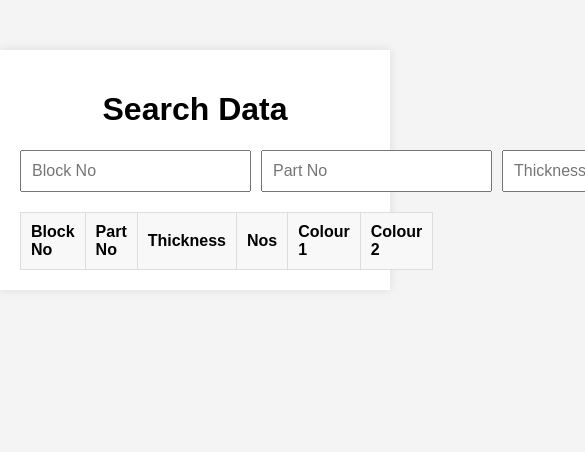
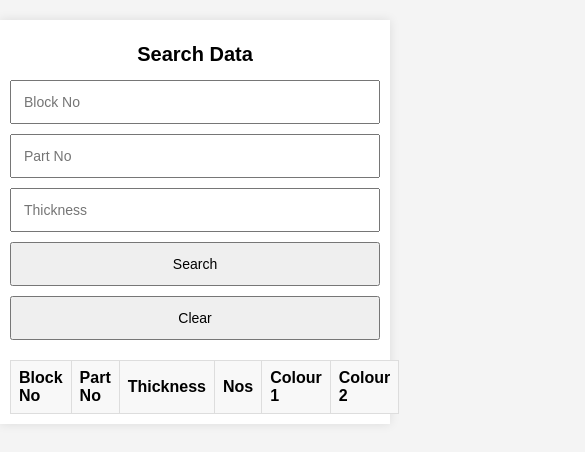
Before and after one commit to Mechengineersoft/my-website1, a website: page index.html in a window 390 px wide. Shown: the top 452 px of the page, 585 px wide, since content can reach past the window. Drawn offline with Linux system fonts and the light colour scheme.

Commit message:
Made website mobile-friendly

```diff
--- a/package.json
+++ b/package.json
@@ -12,6 +12,7 @@
   "type": "commonjs",
   "dependencies": {
     "cors": "^2.8.5",
+    "dotenv": "^16.4.7",
     "express": "^4.21.2",
     "googleapis": "^144.0.0"
   },
--- a/server.js
+++ b/server.js
@@ -1,3 +1,5 @@
+require('dotenv').config(); // Add this line at the top
+
 const express = require('express');
 const { google } = require('googleapis');
 const app = express();
--- a/styles.css
+++ b/styles.css
@@ -4,40 +4,75 @@ body {
     margin: 0;
     padding: 0;
 }
+
 .container {
     max-width: 800px;
-    margin: 50px auto;
+    margin: 20px auto;
     padding: 20px;
     background: #fff;
     box-shadow: 0 0 10px rgba(0, 0, 0, 0.1);
 }
+
 h1 {
     text-align: center;
+    font-size: 24px; /* Larger font size for mobile */
 }
+
 .search-container {
     display: flex;
+    flex-direction: column; /* Stack inputs vertically on mobile */
     gap: 10px;
     margin-bottom: 20px;
 }
+
 input, button {
-    padding: 10px;
+    padding: 12px; /* Larger padding for easier tapping */
     font-size: 16px;
+    width: 100%; /* Full width on mobile */
+    box-sizing: border-box; /* Ensure padding is included in width */
 }
+
 table {
     width: 100%;
     border-collapse: collapse;
 }
+
 th, td {
     padding: 10px;
     border: 1px solid #ddd;
     text-align: left;
 }
+
 th {
     background-color: #f8f8f8;
 }
+
 #colorDisplay {
     margin: 20px 0;
-    font-size: 24px;
+    font-size: 20px; /* Slightly smaller font size for mobile */
     font-weight: bold;
     text-align: center;
 }
+
+/* Media Queries for Mobile Devices */
+@media (max-width: 600px) {
+    .container {
+        padding: 10px;
+    }
+
+    h1 {
+        font-size: 20px;
+    }
+
+    input, button {
+        font-size: 14px;
+    }
+
+    th, td {
+        padding: 8px;
+    }
+
+    #colorDisplay {
+        font-size: 18px;
+    }
+}
```
Also changed, not shown: 3 other files.
